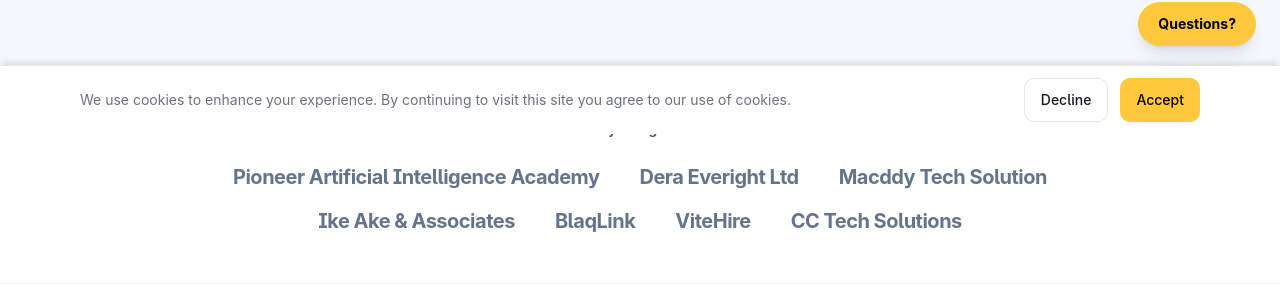
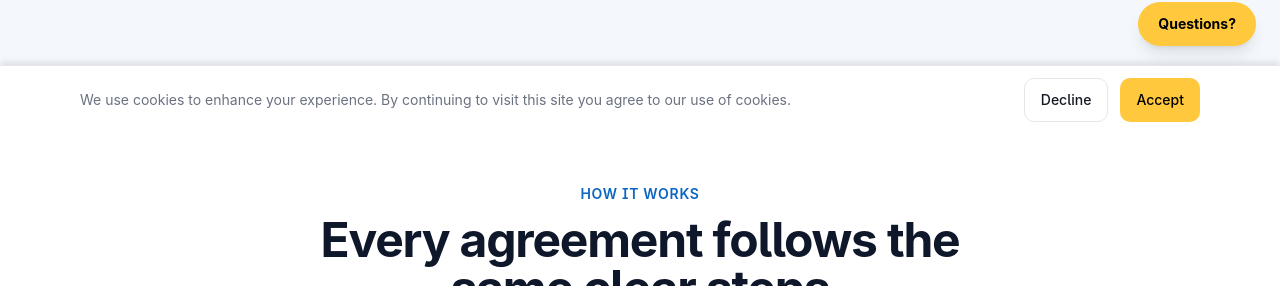
Before and after one commit to EbenezerOladipupoBankole/endorsemain, a React (Vite) app: page / in a window 1280 px wide. Shown: the part 666-952 px from the top of the page. Built offline with nearby package versions, Linux system fonts and the light colour scheme; no server answers; a web font is replaced by a local one.

Commit message:
Landing: remove the customer names section

```diff
--- a/src/pages/Landing.tsx
+++ b/src/pages/Landing.tsx
@@ -52,16 +52,6 @@ const tiers = [
     buttonColor: 'bg-[#FFC83D] text-slate-900 hover:bg-[#e6b435] focus-visible:outline-[#FFC83D]',
     highlight: false,
   },
-];
-
-const CUSTOMERS = [
-  "Pioneer Artificial Intelligence Academy",
-  "Dera Everight Ltd",
-  "Macddy Tech Solution",
-  "Ike Ake & Associates",
-  "BlaqLink",
-  "ViteHire",
-  "CC Tech Solutions",
 ];
 
 const Landing = () => {
@@ -144,22 +134,8 @@ const Landing = () => {
         </div>
       </section>
 
-      {/* Who uses it */}
-      <section className="border-b border-slate-100 dark:border-slate-800 bg-white dark:bg-slate-950 px-4 md:px-6 py-10 md:py-12">
-        <div className="mx-auto max-w-5xl text-center">
-          <p className="text-sm font-semibold text-slate-600 dark:text-slate-400">Already using Endorse</p>
-          <ul className="mt-6 flex flex-wrap items-center justify-center gap-x-10 gap-y-4">
-            {CUSTOMERS.map((name) => (
-              <li key={name} className="font-display text-lg md:text-xl font-bold tracking-tight text-slate-500 dark:text-slate-400">
-                {name}
-              </li>
-            ))}
-          </ul>
-        </div>
-      </section>
-
       {/* How It Works */}
-      <section className="py-20 md:py-28 bg-white border-b border-slate-100 relative overflow-hidden">
+      <section className="py-20 md:py-28 bg-white border-y border-slate-100 relative overflow-hidden">
 
         <div className="container mx-auto max-w-6xl px-4 sm:px-6 relative z-10">
           {/* Section Header */}
```
